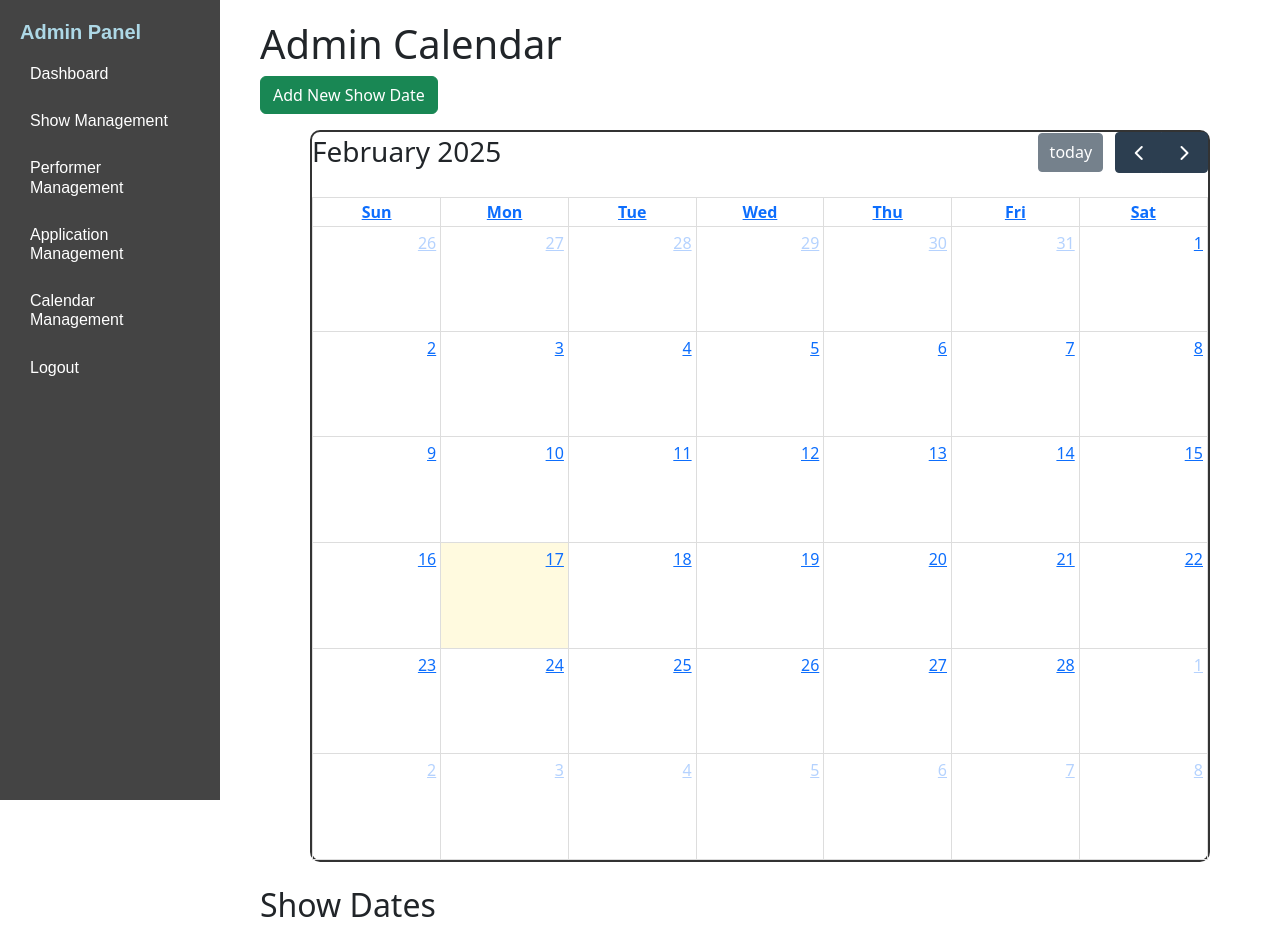
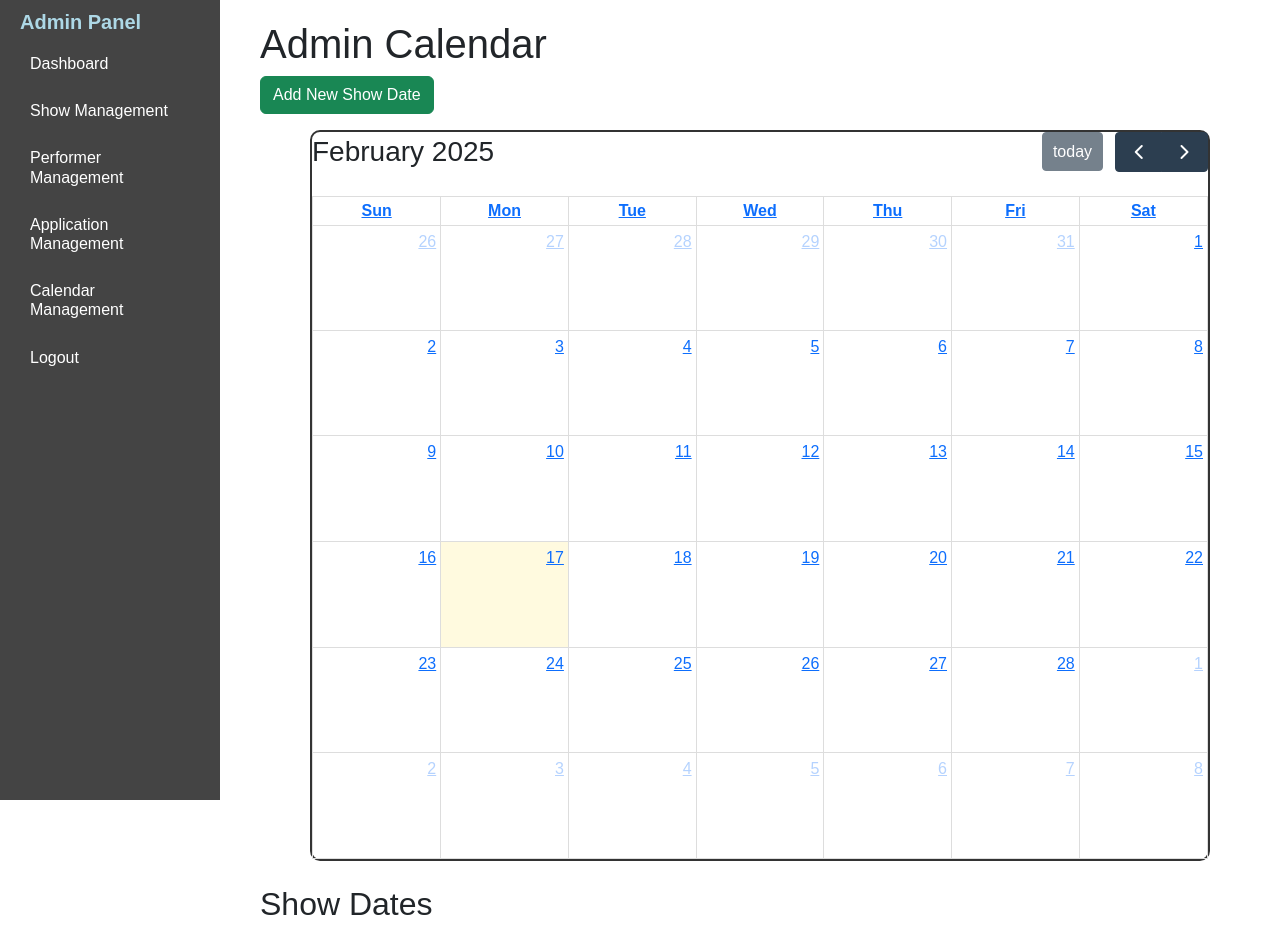
Before and after one commit to GrapevineEscape/MysteriesInMotion-Public, a Flask app: template app/templates/admin/calendar.html in a window 1280 px wide. Shown: the top 932 px of the page. Run offline with Flask 3, Linux system fonts and the light colour scheme; the template is opened without the code that fills it, so the values that code supplies are empty; some libraries are stand-ins or nearby versions.

Commit message:
Admin Calendar Dashboard FONT FINAL 2

```diff
--- a/app/static/css/style.css
+++ b/app/static/css/style.css
@@ -1,7 +1,9 @@
-body {
-    margin: 0;
-    padding: 0;
-    font-family: 'Arial', sans-serif;
+/* 🔹 Prevent Bootstrap from shifting the page */
+html, body {
+    margin: 0 !important;
+    padding: 0 !important;
+    height: 100% !important;
+    font-family: 'Arial', sans-serif !important;
 }
 
 /* Force consistent font across all admin pages, overriding Bootstrap */
@@ -35,9 +37,8 @@ body {
 
     /* 🔹 Fix Sidebar Alignment in Calendar Page */
     margin-top: 0 !important;
-    padding-top: 20px !important; /* Matches Dashboard */
+    padding-top: 10px !important; /* Adjusted to match Dashboard */
 }
-
 
 /* Performer Sidebar */
 .performer-sidebar {
```
